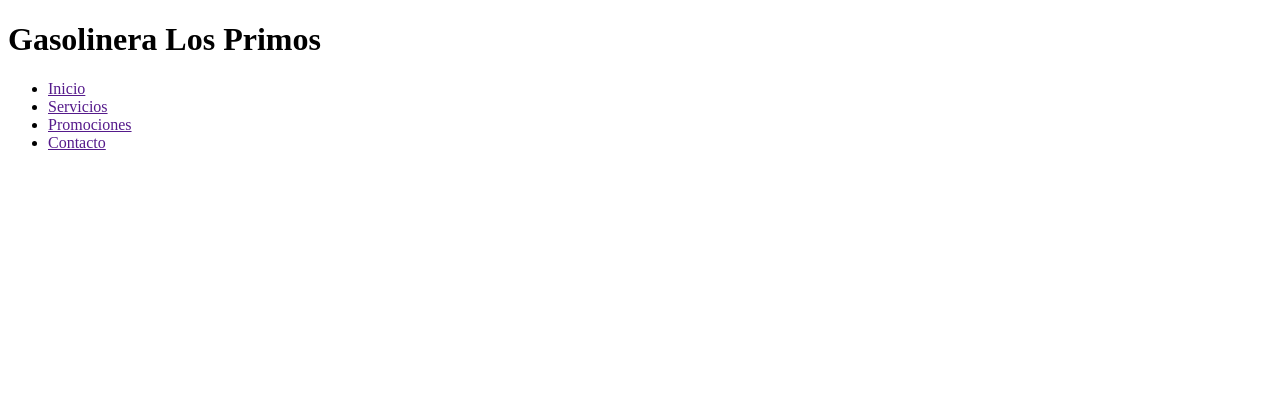
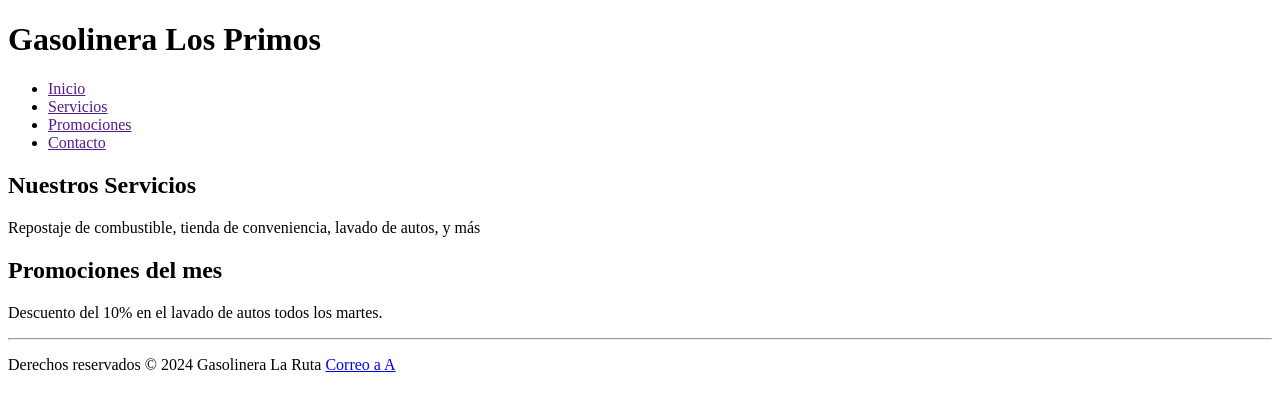
Before and after one commit to sanchezregueroluisalberto/Apuntes, a plain HTML site: page ApuntesLenguajedeMarcas/EJERCICIOS U2/index.html in a window 1280 px wide. Drawn offline with Linux system fonts and the light colour scheme.

Commit message:
gasolinera html

```diff
--- a/ApuntesLenguajedeMarcas/EJERCICIOS U2/index.html
+++ b/ApuntesLenguajedeMarcas/EJERCICIOS U2/index.html
@@ -6,6 +6,7 @@
     <title>Gasolinera Los Primos</title>
   </head>
   <body>
+
     <header>
       <h1>Gasolinera Los Primos</h1>
       <nav>
@@ -17,5 +18,24 @@
         </ul>
       </nav>
     </header>
+    <main>
+      <section>
+        <h2>Nuestros Servicios</h2>
+        <p>
+          Repostaje de combustible, tienda de conveniencia, lavado de autos, y más
+        </p>
+        <h2>Promociones del mes</h2>
+        <p>
+          Descuento del 10% en el lavado de autos todos los martes.
+        </p>
+      </section>
+      <hr>
+    </main>
+    <footer>
+      <p>
+        Derechos reservados © 2024 Gasolinera La Ruta
+        <a href="mailto:a@a.com">Correo a A </a>
+      </p>
+    </footer>
   </body>
 </html>
```
